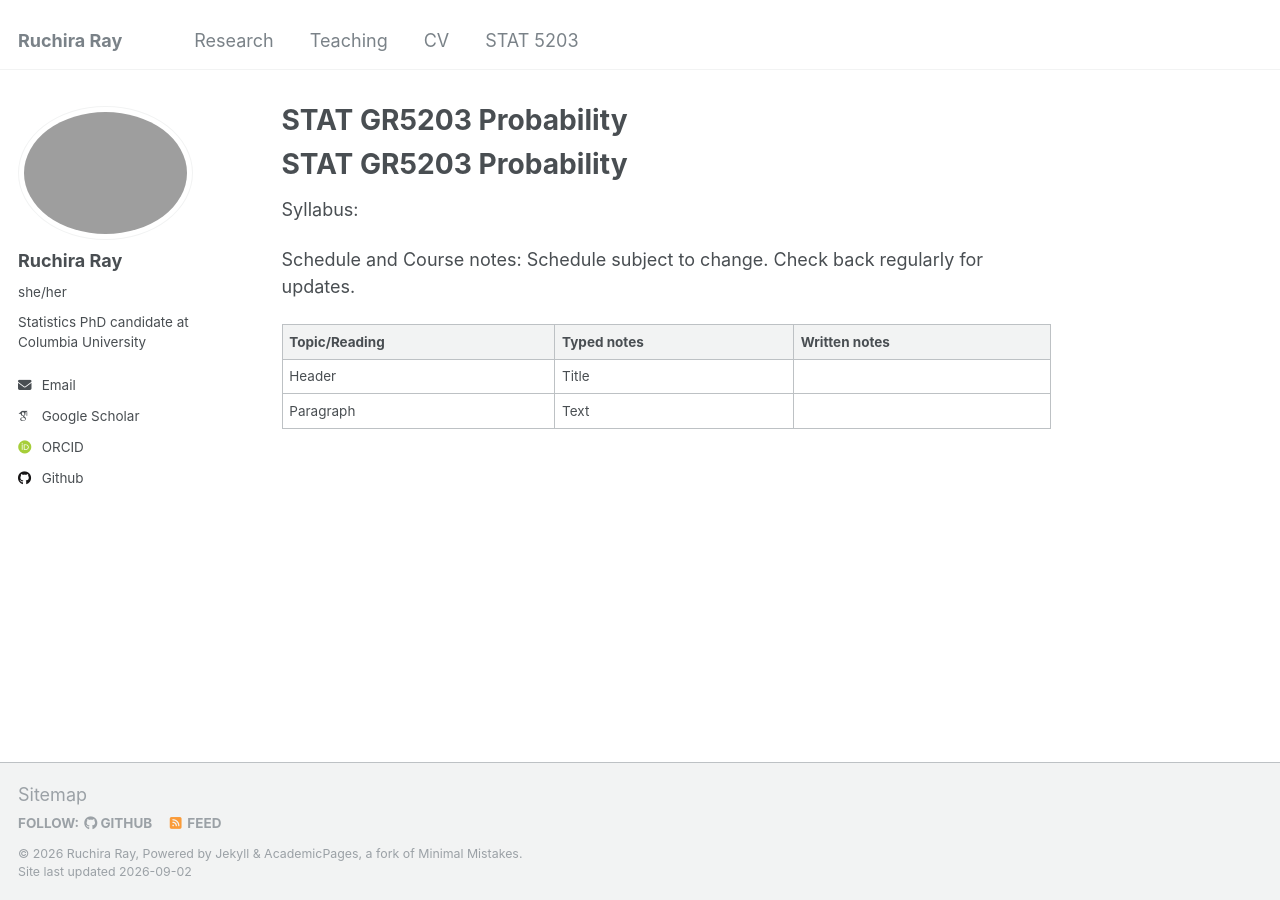
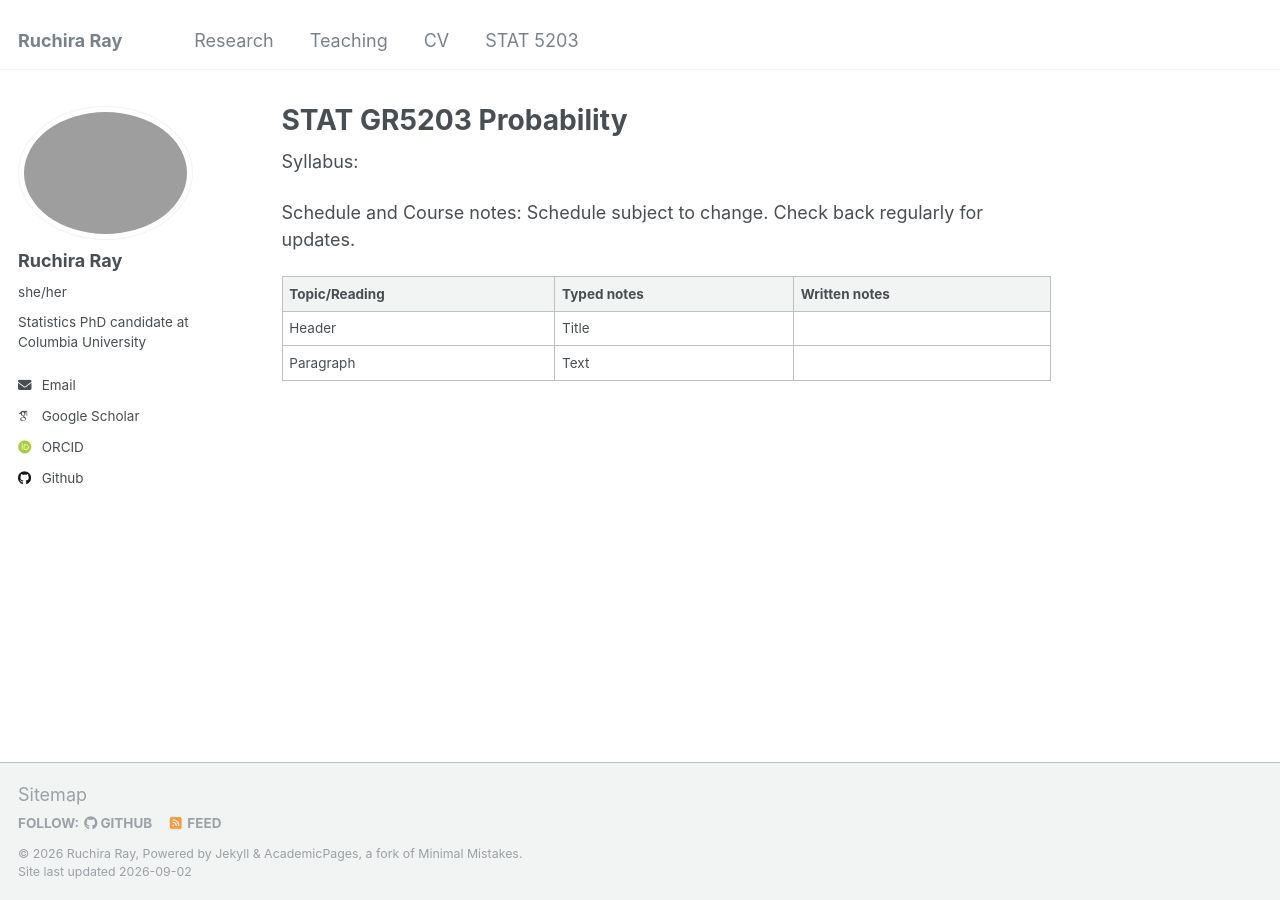
Before and after one commit to rray123/rray123.github.io, a Jekyll site: the page built from _pages/STAT5203.md, in a window 1280 px wide. Built offline with Jekyll 4.4.1, drawn with Linux system fonts in a browser that asks for light colours; some web fonts are replaced.

Commit message:
Update STAT5203.md

```diff
--- a/_pages/STAT5203.md
+++ b/_pages/STAT5203.md
@@ -6,8 +6,6 @@ output:
   html_document:
     df_print: paged
 ---
-
-# STAT GR5203 Probability
 
 Syllabus:
 
```
